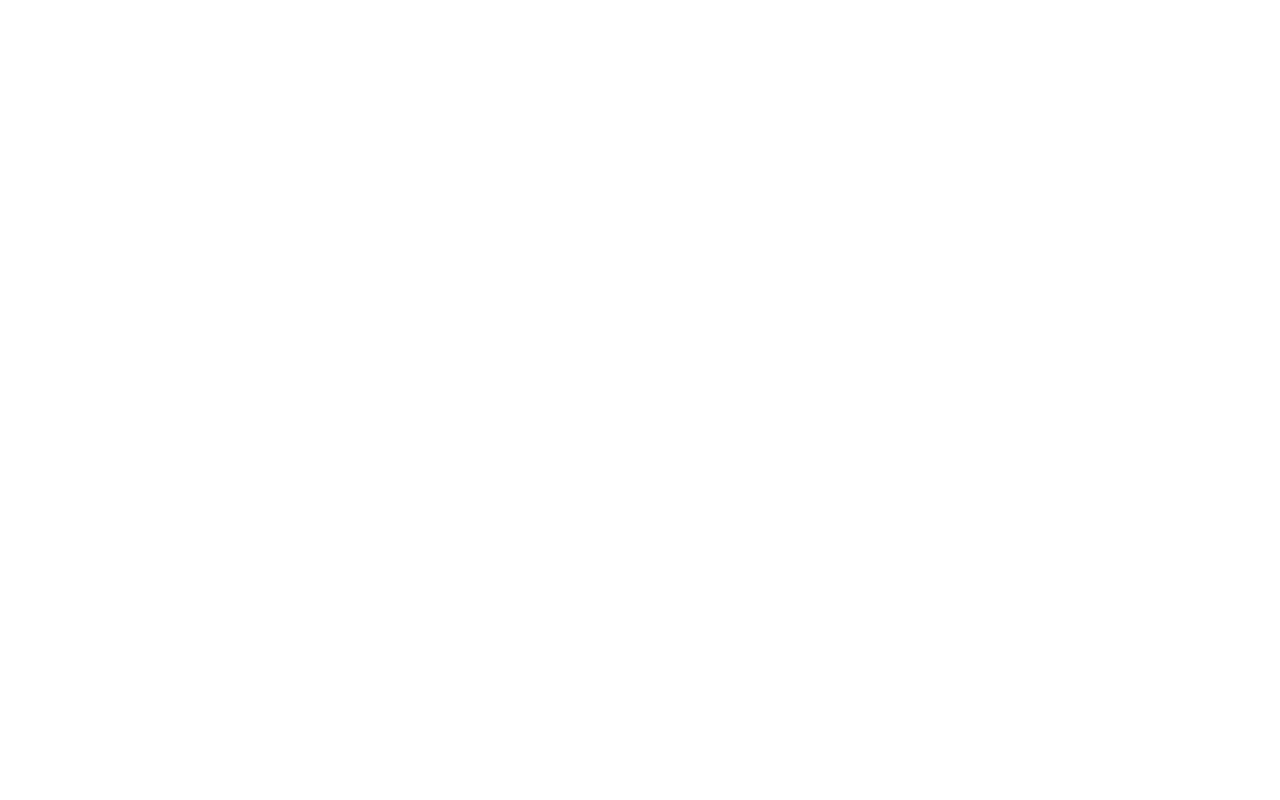
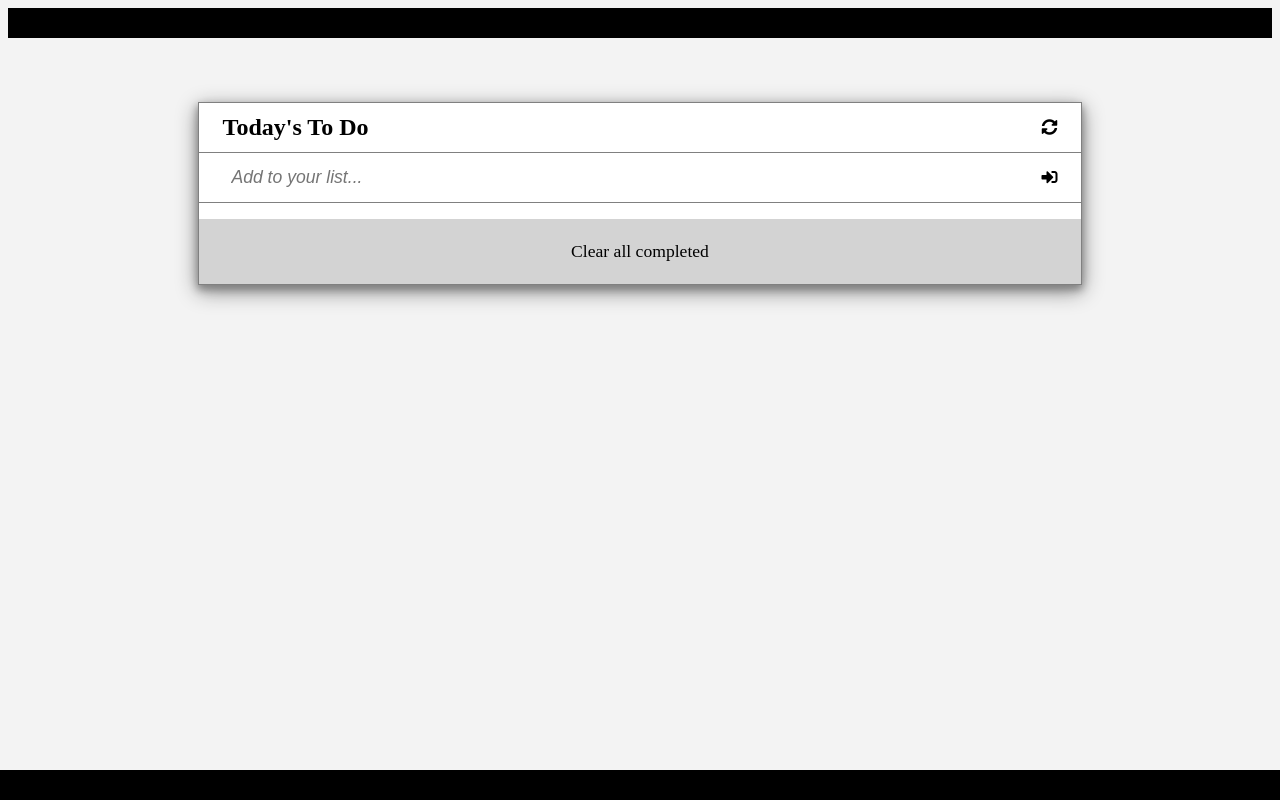
Before and after one commit to memelopez/toDoList-webpack-microv, a website built with webpack: page src/index.html in a window 1280 px wide. Built offline with nearby package versions, Linux system fonts and the light colour scheme.

Commit message:
Add basic HTML skeleton and styles for general layout

```diff
--- a/src/index.html
+++ b/src/index.html
@@ -3,7 +3,38 @@
   <head>
     <meta charset="UTF-8" />
     <meta name="viewport" content="width=device-width, initial-scale=1.0" />
-    <title>Wbpack Exercise</title>
+    <title><%= htmlWebpackPlugin.options.title %></title>
+    <!-- font awesome -->
+    <link rel="stylesheet" href="https://use.fontawesome.com/releases/v5.15.3/css/all.css" integrity="sha384-SZXxX4whJ79/gErwcOYf+zWLeJdY/qpuqC4cAa9rOGUstPomtqpuNWT9wdPEn2fk" crossorigin="anonymous" />
   </head>
-  <body></body>
+  <body>
+    <div class="myContainer">
+      <div class="blackSquare"></div>
+      <div class="mainContent">
+        <div id="todoApp">
+          <section class="title appItem">
+            <h2>Today's To Do</h2>
+            <a href="#" id="topTitle">
+              <i class="fas fa-sync-alt"></i>
+            </a>
+          </section>
+          <section class="forForm appItem">
+            <form action="submit" id="newTask" class="bookForm">
+              <input type="text" name="description" id="taskDesc" placeholder="Add to your list..." class="txt-mPlus">
+              <a href="#" id="clickEnterIcon">
+                <i class="fas fa-sign-in-alt p-2"></i>
+            </a>
+            </form>
+          </section> <!-- .forForm -->
+          <section class="forBookList">
+            <ul id="bookList"></ul>
+          </section>
+          <section class="clearAllBtn">
+            <a href="#" id="clearCompleted" class="txt-mPlus">Clear all completed</a>
+          </section>
+        </div> <!-- .todoApp -->
+      </div> <!-- .mainContent -->
+      <div class="blackSquare ftr"></div>
+    </div>
+  </body>
 </html>
--- a/src/styles.css
+++ b/src/styles.css
@@ -1,3 +1,102 @@
+/* /src/styles.css */
+
 * {
   box-sizing: border-box;
 }
+
+body {
+  background-color: #f3f3f3;
+}
+
+ul {
+  list-style: none;
+  padding: 0;
+}
+
+a {
+  text-decoration: none;
+  color: black;
+}
+
+h2 {
+  margin: 0;
+  padding: 0;
+}
+
+.txt-mPlus {
+  font-size: 1.1em;
+}
+
+/* reusable classes */
+
+.appItem {
+  height: 50px;
+  border-bottom: 1px grey solid;
+}
+
+.blackSquare {
+  width: 100%;
+  height: 30px;
+  background-color: black;
+}
+
+.ftr {
+  position: fixed;
+  bottom: 0;
+  left: 0;
+}
+
+/* content */
+
+.mainContent {
+  width: 70%;
+  margin: auto;
+  margin-top: 4em;
+}
+
+#todoApp {
+  background-color: white;
+  box-shadow: 0 4px 8px 0 grey, 0 6px 20px 0 grey;
+  border: 1px grey solid;
+}
+
+.title {
+  display: flex;
+  justify-content: space-between;
+  align-items: center;
+  padding: 0 1.5em;
+}
+
+.bookForm {
+  display: flex;
+  justify-content: space-between;
+  align-items: center;
+  padding: 0 1.5em;
+  height: 100%;
+}
+
+.bookForm input {
+  border: none;
+  width: 100%;
+  margin-right: 1em;
+  height: 70%;
+  padding-left: 0.5em;
+  font-style: italic;
+}
+
+/* booklist */
+
+/* clear completed */
+
+.clearAllBtn {
+  width: 100%;
+  height: 65px;
+  display: flex;
+  justify-content: center;
+  align-items: center;
+  background-color: lightgray;
+}
+
+#clearCompleted {
+  padding: 1em;
+}
```
